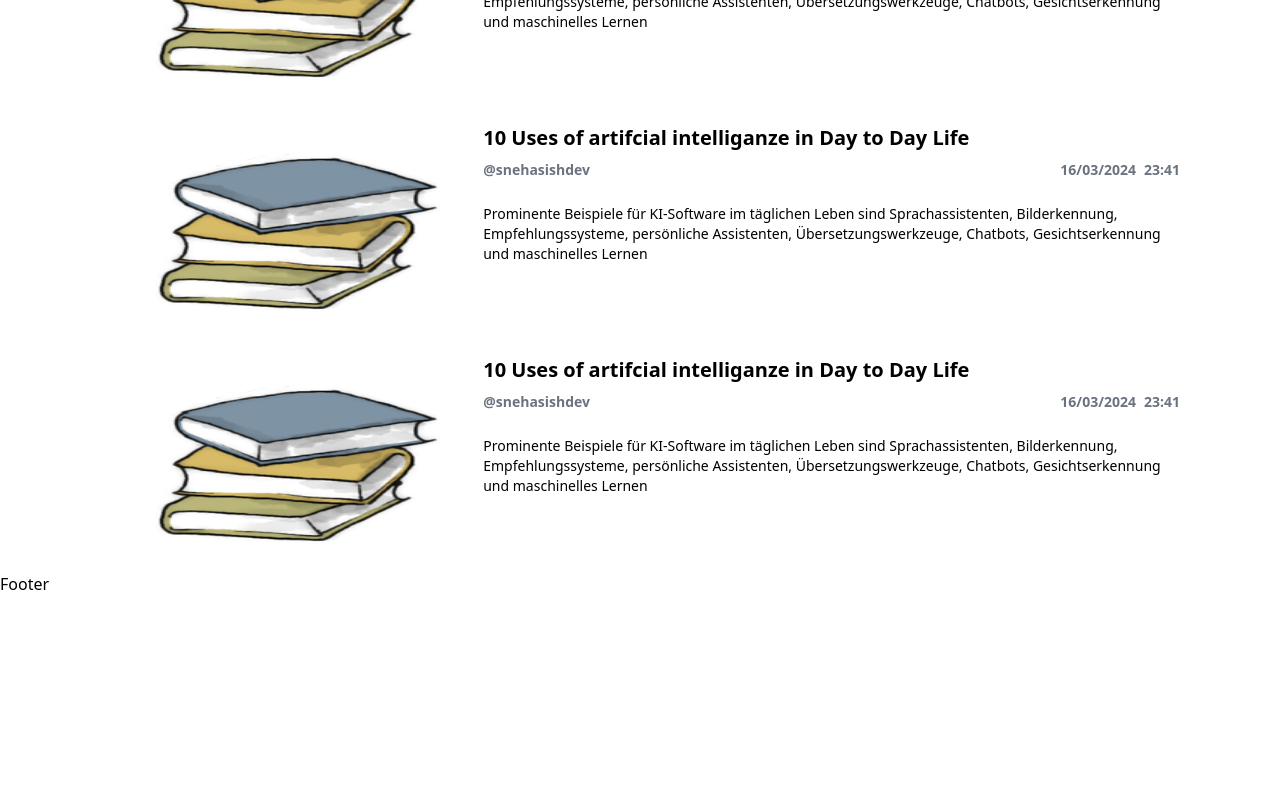
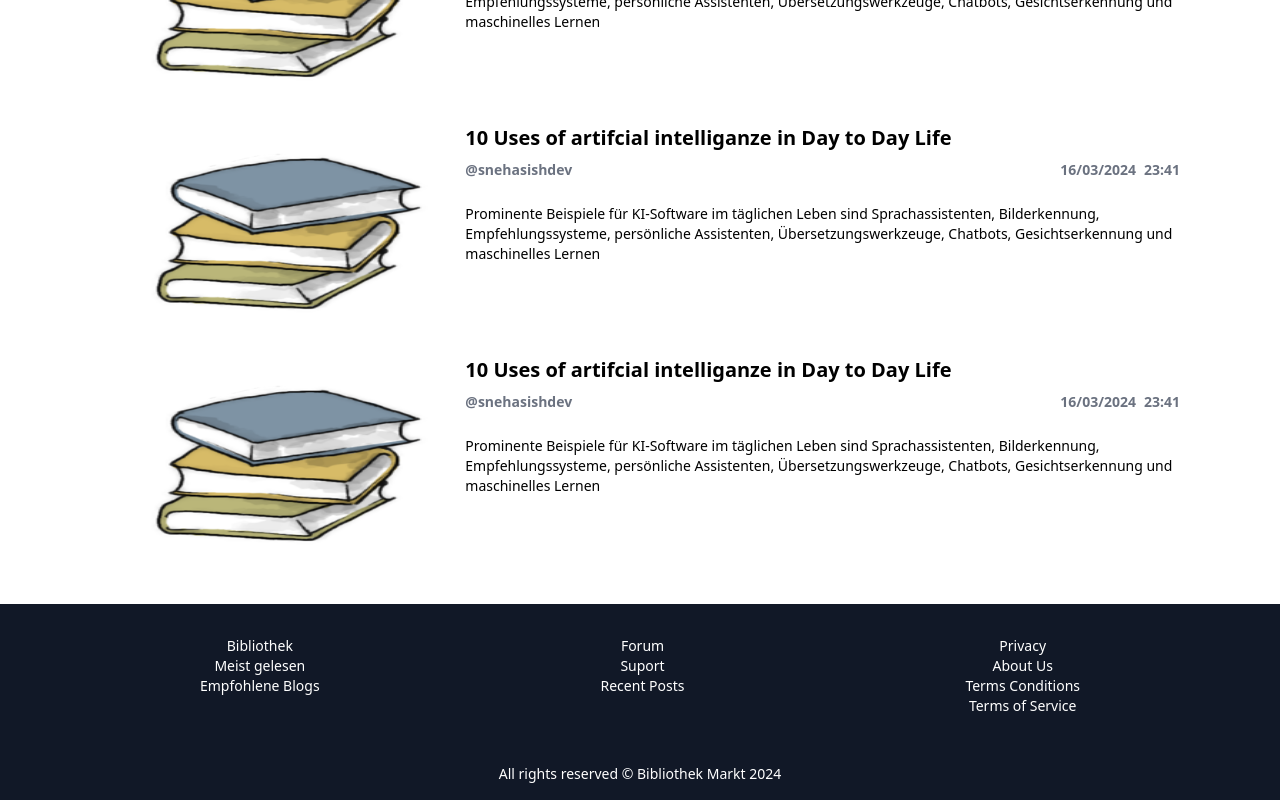
Before and after one commit to alisawiali/Biblothek-Spandau, a React (Vite) app in the folder frontend/: page / in a window 1280 px wide. Shown: the part 680-1480 px from the top of the page. Before the commit the page ends 1276 px from the top, so only its background shows below. Built offline with nearby package versions, Linux system fonts and the light colour scheme.

Commit message:
Update footer page und mit Responsev erstellt

```diff
--- a/frontend/src/compoents/footer/Footer.jsx
+++ b/frontend/src/compoents/footer/Footer.jsx
@@ -1,7 +1,33 @@
 import React from "react";
 
 const Footer = () => {
-  return <div>Footer</div>;
+  return (
+    <>
+      <div className="w-full bg-gray-900 text-white mt-8 px-2 md:px-[200px] flex md:flex-row flex-col text-center space-y-4 md:space-y-0  md:justify-between text-sm md:text-md py-8 md:mt-8">
+        <div className="flex flex-col text-white">
+          <p>Bibliothek</p>
+          <p>Meist gelesen</p>
+          <p>Empfohlene Blogs</p>
+        </div>
+        <div className="flex flex-col text-white">
+          <p>Forum</p>
+          <p>Suport </p>
+          <p>Recent Posts</p>
+        </div>
+
+        <div className="flex flex-col text-white">
+          <p>Privacy</p>
+          <p>About Us </p>
+          <p>Terms Conditions</p>
+          <p>Terms of Service</p>
+        </div>
+      </div>
+
+      <p className="text-center bg-gray-900 text-white pb-4  py-4 text-sm">
+        All rights reserved &copy; Bibliothek Markt 2024
+      </p>
+    </>
+  );
 };
 
 export default Footer;
--- a/frontend/src/compoents/homepage/HomePosts.jsx
+++ b/frontend/src/compoents/homepage/HomePosts.jsx
@@ -2,13 +2,13 @@ import React from "react";
 import imgBook from "../../assets/books.png";
 const HomePosts = () => {
   return (
-    <div className="w-full flex mt-8 space-x-2 ">
+    <div className="w-full flex mt-8 space-x-2 flex-col md:flex-row myt-8  space-y-4 md:space-y-0 md:space-x-2">
       {/* left */}
-      <div className="flex w-[35%] h-[200px] jsutify-center items-center">
+      <div className="flex md:w-1/3 h-[200px] justify-center items-center">
         <img src={imgBook} alt="" className="h-full w-full" />
       </div>
       {/* right */}
-      <div className="flex flex-col w-[65%]">
+      <div className="flex flex-col md:w-2/3 ">
         <h1 className="text-xl font-bold md:mb-2 mb-1 mb:text-2x1 ">
           10 Uses of artifcial intelliganze in Day to Day Life
         </h1>
@@ -19,7 +19,7 @@ const HomePosts = () => {
             <p>23:41</p>
           </div>
         </div>
-        <p className="text-sm md:text-x1 my-4">
+        <p className="text-sm  my-4">
           Prominente Beispiele für KI-Software im täglichen Leben sind
           Sprachassistenten, Bilderkennung, Empfehlungssysteme, persönliche
           Assistenten, Übersetzungswerkzeuge, Chatbots, Gesichtserkennung und
```
